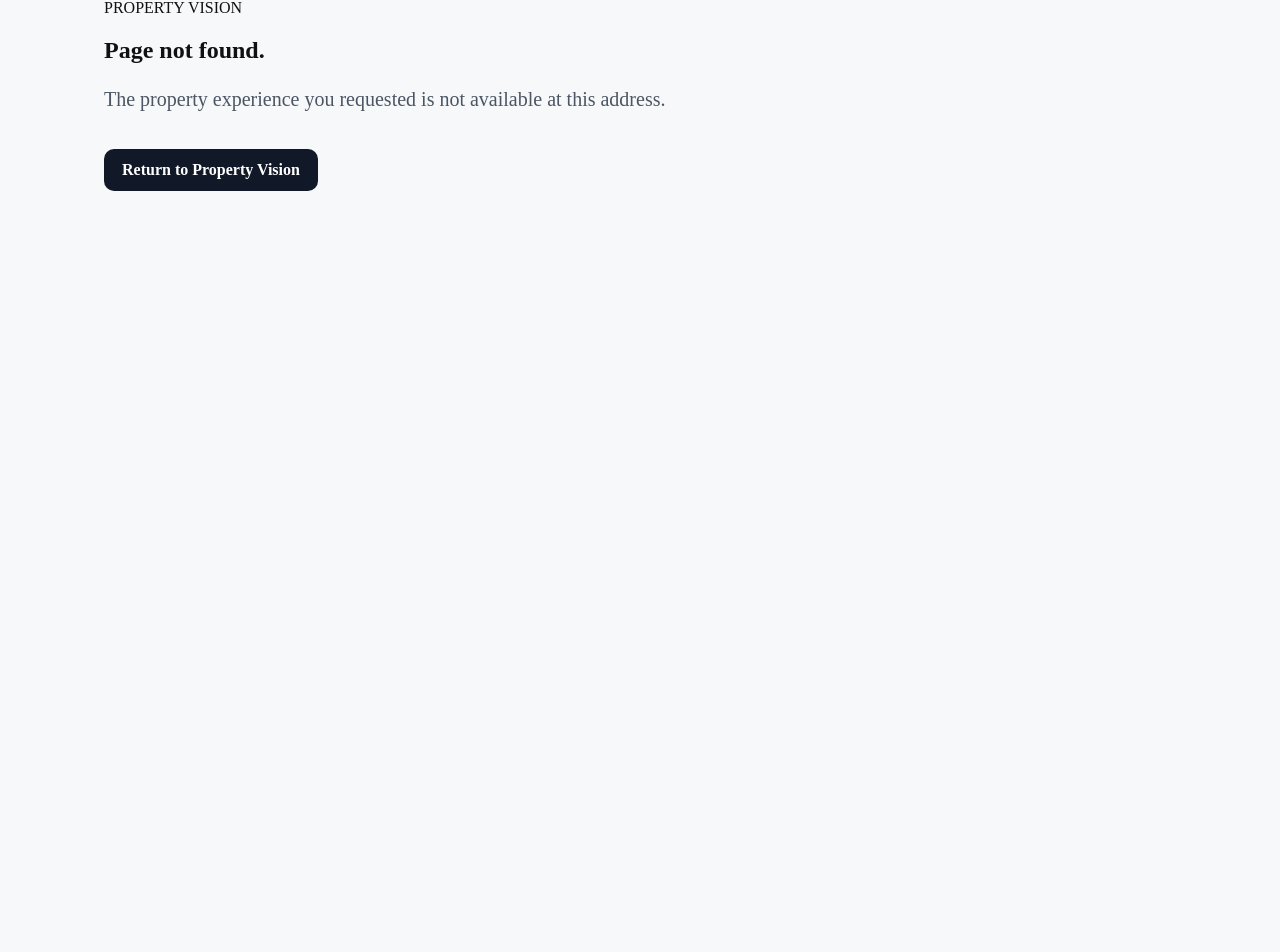
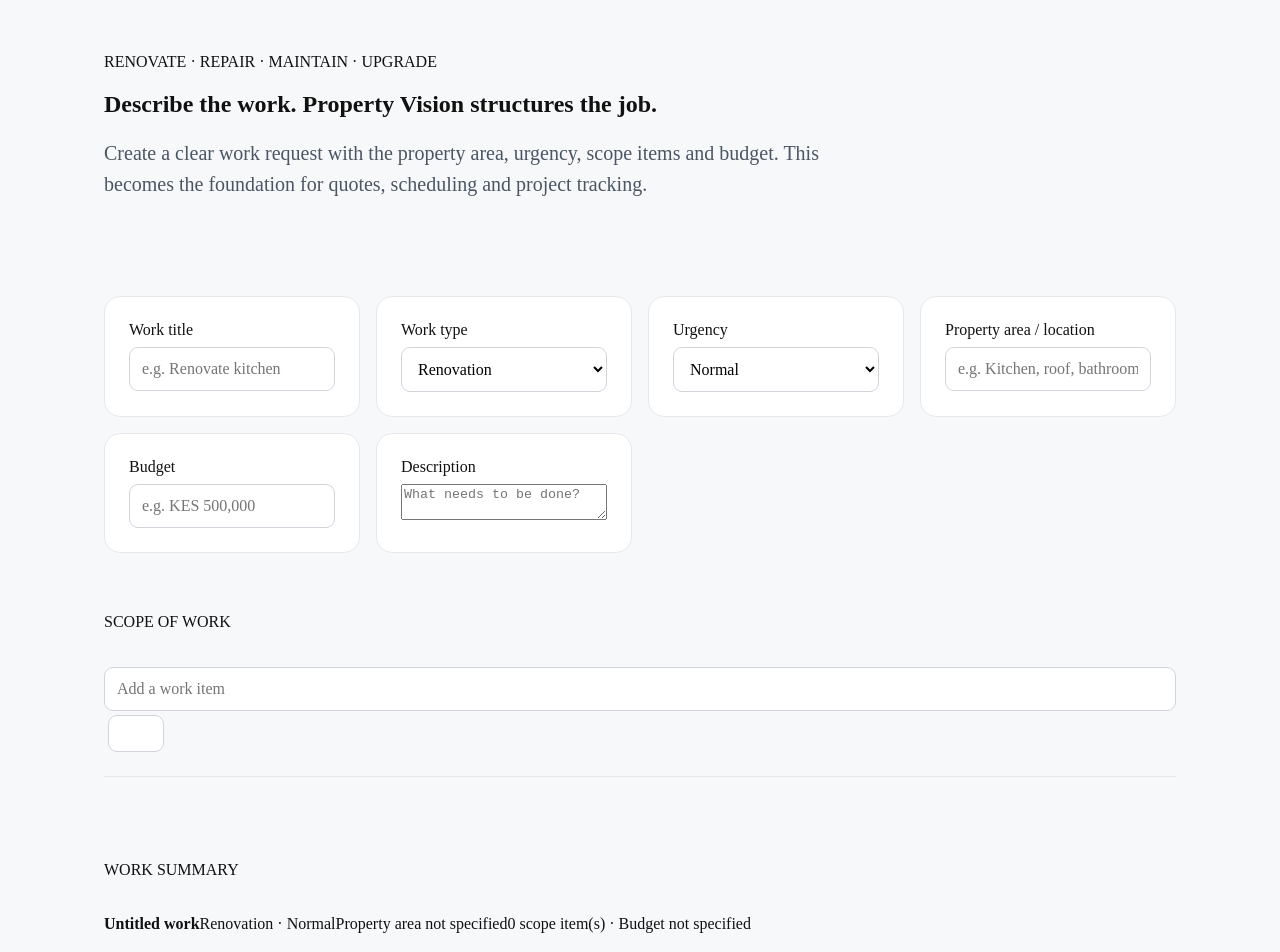
Before and after one commit to stpeter614-netizen/property-vision, a Next.js app: page /property/work in a window 1280 px wide. Before the commit this address had no page. Shown: the part 93-1045 px from the top of the page. Before the commit the page ends 800 px from the top, so only its background shows below. Built offline with nearby package versions, Linux system fonts and the light colour scheme.

Commit message:
Add Property Vision property work request workflow

```diff
--- /dev/null
+++ b/app/property/work/page.tsx
@@ -0,0 +1,56 @@
+'use client';
+
+import { useMemo, useState } from 'react';
+
+const workTypes = ['Renovation','Repair','Maintenance','Upgrade','Inspection','Installation'];
+const urgencies = ['Routine','Normal','Urgent','Emergency'];
+
+export default function PropertyWorkPage() {
+  const [title,setTitle]=useState('');
+  const [type,setType]=useState('Renovation');
+  const [urgency,setUrgency]=useState('Normal');
+  const [location,setLocation]=useState('');
+  const [budget,setBudget]=useState('');
+  const [description,setDescription]=useState('');
+  const [items,setItems]=useState<string[]>([]);
+  const [item,setItem]=useState('');
+
+  const summary=useMemo(()=>({title,type,urgency,location,budget,description,items}),[title,type,urgency,location,budget,description,items]);
+
+  function addItem(){
+    if(!item.trim()) return;
+    setItems(current=>[...current,item.trim()]);
+    setItem('');
+  }
+
+  return (
+    <main className="shell">
+      <nav className="nav"><a href="/">PROPERTY VISION</a><span>Property work</span></nav>
+      <section className="hero">
+        <div>
+          <p className="eyebrow">RENOVATE · REPAIR · MAINTAIN · UPGRADE</p>
+          <h1>Describe the work. Property Vision structures the job.</h1>
+          <p className="lead">Create a clear work request with the property area, urgency, scope items and budget. This becomes the foundation for quotes, scheduling and project tracking.</p>
+        </div>
+      </section>
+      <section className="grid">
+        <label className="card">Work title<input value={title} onChange={e=>setTitle(e.target.value)} placeholder="e.g. Renovate kitchen" /></label>
+        <label className="card">Work type<select value={type} onChange={e=>setType(e.target.value)}>{workTypes.map(x=><option key={x}>{x}</option>)}</select></label>
+        <label className="card">Urgency<select value={urgency} onChange={e=>setUrgency(e.target.value)}>{urgencies.map(x=><option key={x}>{x}</option>)}</select></label>
+        <label className="card">Property area / location<input value={location} onChange={e=>setLocation(e.target.value)} placeholder="e.g. Kitchen, roof, bathroom" /></label>
+        <label className="card">Budget<input value={budget} onChange={e=>setBudget(e.target.value)} placeholder="e.g. KES 500,000" /></label>
+        <label className="card">Description<textarea value={description} onChange={e=>setDescription(e.target.value)} placeholder="What needs to be done?" /></label>
+      </section>
+      <section>
+        <p className="eyebrow">SCOPE OF WORK</p>
+        <div className="option"><input value={item} onChange={e=>setItem(e.target.value)} onKeyDown={e=>{if(e.key==='Enter') addItem()}} placeholder="Add a work item" /><button className="button" type="button" onClick={addItem}>Add</button></div>
+        <div className="grid">{items.map((x,i)=><div className="card" key={i}><strong>{i+1}. {x}</strong></div>)}</div>
+      </section>
+      <section>
+        <p className="eyebrow">WORK SUMMARY</p>
+        <div className="option"><strong>{summary.title || 'Untitled work'}</strong><span>{summary.type} · {summary.urgency}</span><span>{summary.location || 'Property area not specified'}</span><span>{summary.items.length} scope item(s) · {summary.budget || 'Budget not specified'}</span></div>
+        <a className="button" href="/services">Find the required property service →</a>
+      </section>
+    </main>
+  );
+}
```
